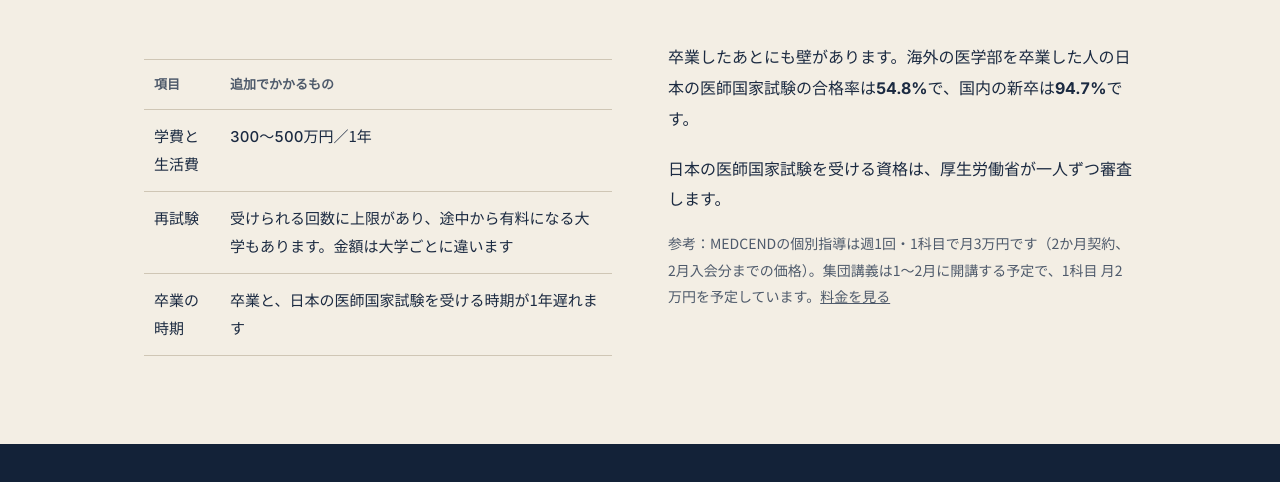
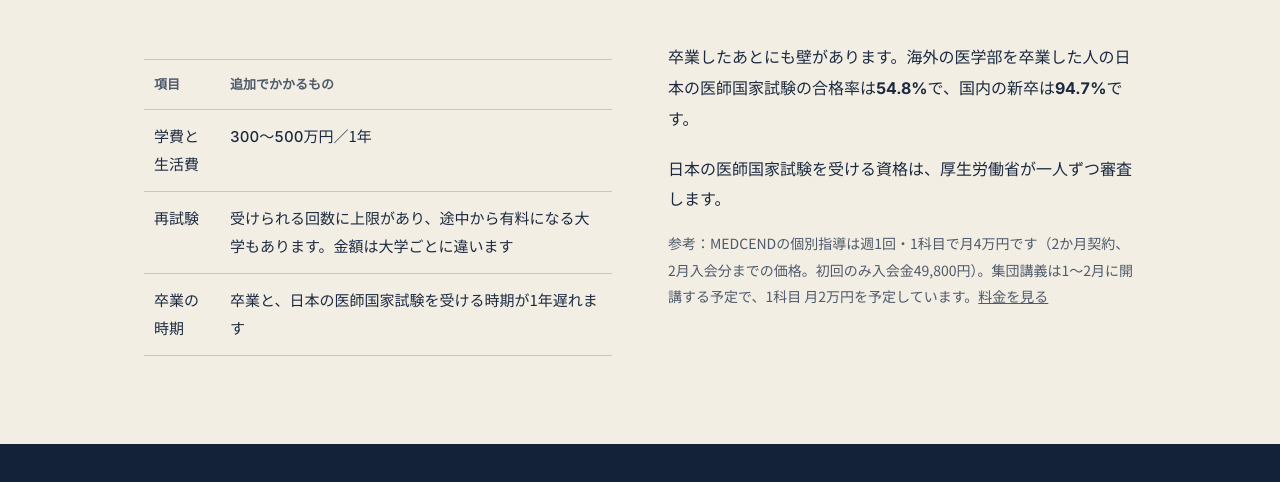
Before and after one commit to medcend/medcend.github.io, a plain HTML site: page parents.html in a window 1280 px wide. Shown: the part 658-1140 px from the top of the page. Drawn offline with Linux system fonts and the light colour scheme.

Commit message:
Update MEDCEND tutoring price information

```diff
--- a/parents.html
+++ b/parents.html
@@ -73,7 +73,7 @@
       <div class="prose">
         <p>卒業したあとにも壁があります。海外の医学部を卒業した人の日本の医師国家試験の合格率は<b class="num">54.8%</b>で、国内の新卒は<b class="num">94.7%</b>です。</p>
         <p>日本の医師国家試験を受ける資格は、厚生労働省が一人ずつ審査します。</p>
-        <p style="font-size:14px;color:var(--ink-soft)">参考：MEDCENDの個別指導は週1回・1科目で月3万円です（2か月契約、2月入会分までの価格）。集団講義は1〜2月に開講する予定で、1科目 月2万円を予定しています。<a href="index.html#price">料金を見る</a></p>
+        <p style="font-size:14px;color:var(--ink-soft)">参考：MEDCENDの個別指導は週1回・1科目で月4万円です（2か月契約、2月入会分までの価格。初回のみ入会金49,800円）。集団講義は1〜2月に開講する予定で、1科目 月2万円を予定しています。<a href="index.html#price">料金を見る</a></p>
       </div>
     </div>
   </div>
```
